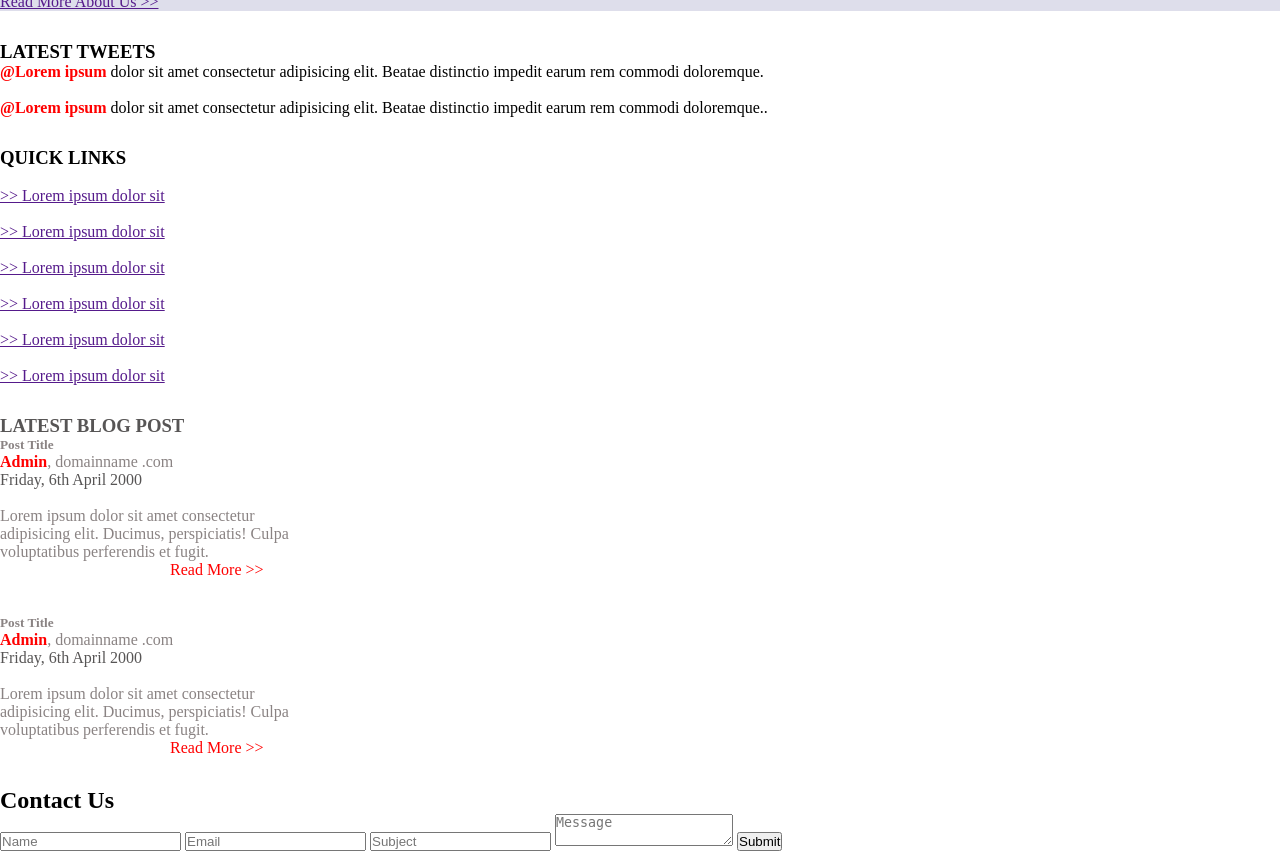
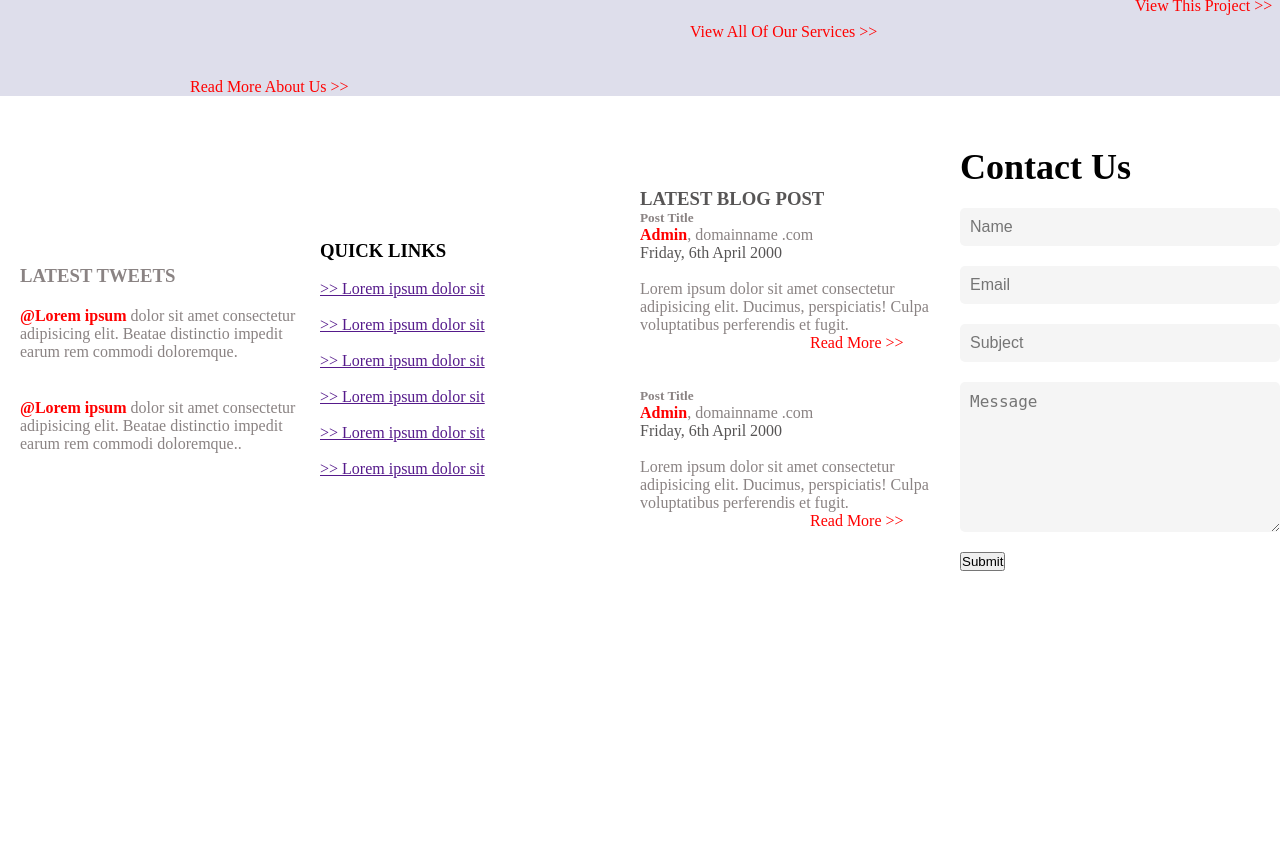
Before and after one commit to FahrijeGjoka/UEB2025_PHP, a PHP site: page /website.html in a window 1280 px wide. Shown: the part 1465-2316 px from the top of the page. After the commit the page ends 2036 px from the top, so only its background shows below. Run offline with PHP 8.4, Linux system fonts and the light colour scheme.

Commit message:
css home

```diff
--- a/website.css
+++ b/website.css
@@ -318,7 +318,6 @@ a i:hover {
     padding-bottom: 60px;
 }
 
-
 .client1{
 
     display: flex;
@@ -332,3 +331,149 @@ a i:hover {
     color: rgb(202, 198, 198);
     font-size: 100px;
 }
+.client2{
+
+    display: flex;
+    flex-direction: row;
+    align-items: center;
+}
+
+.client2 i {
+
+    color: rgb(202, 198, 198);
+    font-size: 100px;
+}
+
+
+.client1 h3{
+    color: rgb(100, 99, 99);
+    padding-left: 10px;
+}
+
+.client2 h3{
+    color: rgb(119, 116, 116);
+    padding-left: 10px;
+}
+.clients p{
+    color: rgb(124, 116, 116);
+}
+.more{
+    padding-top: 85px;
+   padding-left: 40px;
+}
+.more  a {
+    color: red;
+    text-decoration: none;
+    padding-left: 150px;
+    font-weight: 300;
+}
+.more a:hover{
+   color: rgb(160, 9, 9);
+}
+.more2{
+    padding-top: 20px;
+   padding-left: 40px;
+}
+.more2  a {
+    color: red;
+    text-decoration: none;
+    padding-left: 250px;
+    font-weight: 300;
+}
+.more2 a:hover{
+   color: rgb(160, 9, 9);
+}
+
+
+.more3{
+    padding-top: 20px;
+   padding-left: 40px;
+}
+.more3  a {
+    color: red;
+    text-decoration: none;
+    padding-left: 200px;
+    font-weight: 300;
+}
+.more3 a:hover{
+   color: rgb(160, 9, 9);
+}
+.more4{
+    padding-top: 50px;
+   padding-left: 40px;
+}
+.more4  a {
+    color: red;
+    text-decoration: none;
+    padding-left: 200px;
+    font-weight: 300;
+}
+.more4 a:hover{
+   color: rgb(160, 9, 9);
+}
+
+
+footer{
+    padding-top: 10px;
+    display: flex;
+    flex-direction: row;
+
+    align-items: center;
+    /* box-sizing: border-box; */
+    z-index: 1000;
+    align-items: center;
+
+}
+.row2{
+    padding-top: 10px;
+    display: flex;
+    flex-direction: row;
+
+    align-items: center;
+}
+
+.first-foot, .second-foot ,.third-foot ,.contact-form{
+    width: 50%;
+    padding-top: 30px;
+}
+
+
+.first-foot h3{
+
+    padding-left: 20px;
+
+    color:rgb(138, 131, 131);
+}
+.first-foot p{
+
+    padding-left: 20px;
+    padding-top: 20px;
+    color:rgb(138, 131, 131);
+}
+.contact-form {
+    max-width: 600px;
+    margin: 0 auto;
+  }
+
+  .contact-form h2 {
+    font-size: 36px;
+    margin-bottom: 20px;
+  }
+
+  .contact-form input[type="text"],
+  .contact-form input[type="email"],
+  .contact-form textarea {
+    display: block;
+    width: 100%;
+    padding: 10px;
+    margin-bottom: 20px;
+    border: none;
+    border-radius: 5px;
+    background-color: #f5f5f5;
+    font-size: 16px;
+    color: #333;
+  }
+
+  .contact-form textarea {
+    height: 150px;
+  }
```
